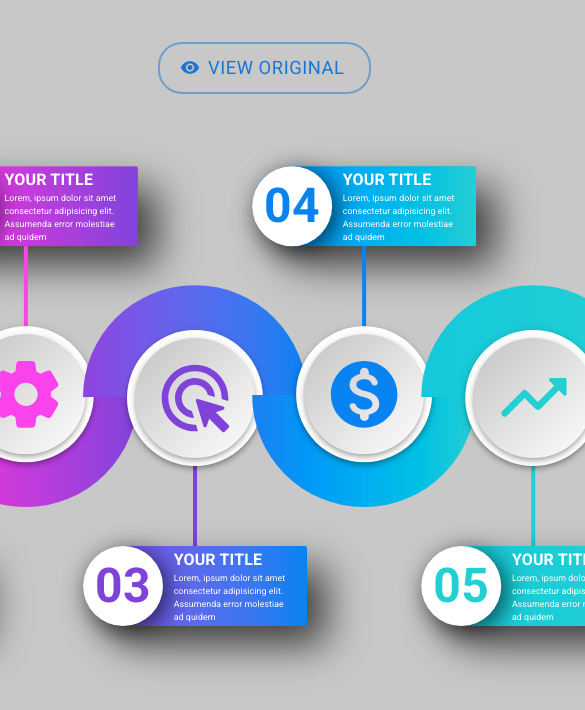
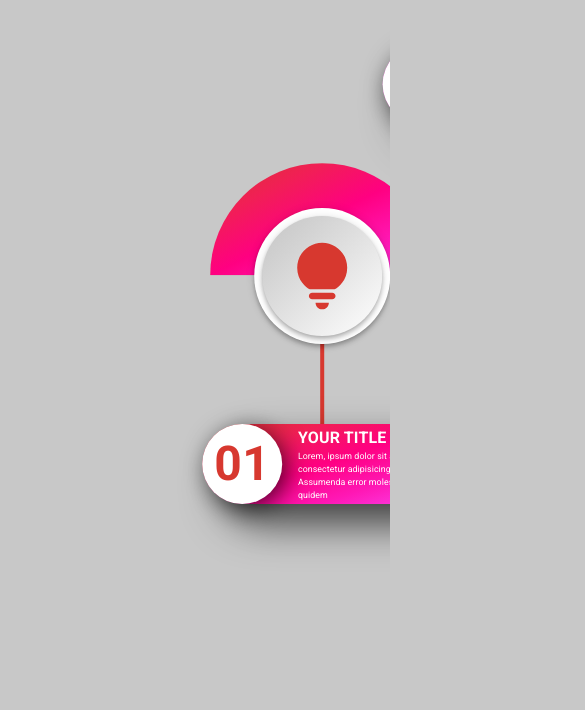
Before and after one commit to KOKUMUbooker/react-challenge, a React (Create React App) app: page / in a window 390 px wide. Shown: the top 710 px of the page, 585 px wide, since content can reach past the window. Built offline with nearby package versions, Linux system fonts and the light colour scheme.

Commit message:
Make the Screen width fixed to ensure mobile devices still view the same UI but will need to scroll horizontally

```diff
--- a/src/app.tsx
+++ b/src/app.tsx
@@ -1,22 +1,38 @@
-import { useState } from 'react';
-import { Box, Button } from '@mui/material';
-import VisibilityRoundedIcon from '@mui/icons-material/VisibilityRounded';
-import { DarkBlueEntity, LightBlueEntity, PinkEntity } from './entities';
-import { PurpleEntity, RedEntity } from './entities';
-import { ImageDialogue } from './components';
+import { useState } from "react";
+import { Box, Button } from "@mui/material";
+import VisibilityRoundedIcon from "@mui/icons-material/VisibilityRounded";
+import {
+  DarkBlueEntity,
+  LightBlueEntity,
+  PinkEntity,
+  PurpleEntity,
+  RedEntity,
+} from "./entities";
+import { ImageDialogue } from "./components";
 
 function App() {
   const [showModal, setShowModal] = useState(false);
 
   return (
     <>
+      {/* Parent container with fixed width & horizontal scroll */}
       <Box
-        style={{
-          height: '100vh',
-          display: 'flex',
-          justifyContent: 'center',
-          margin: 0,
-          alignItems: 'center',
+        sx={{
+          width: "100vw",
+          height: "100vh",
+          overflowX: "auto", // horizontal scrolling
+        }}
+      >
+        {/* Inner container with fixed width */}
+        <Box
+          sx={{
+            width: "1366px", // <-- Fixed width added to maintain UI width to ensure mobile devices still get to view the same item but with horizontal scroll
+            minHeight: "600px",
+            display: "flex",
+            justifyContent: "center",
+            alignItems: "center",
+            margin: "0 auto",
+            position: "relative",
           }}
         >
           <Button
@@ -24,25 +40,29 @@ function App() {
             startIcon={<VisibilityRoundedIcon />}
             onClick={() => setShowModal(true)}
             sx={{
-            position: 'absolute',
-            borderWidth: '0.15rem',
-            top: '5%',
-            right: '5%',
-            borderRadius: '1.5rem',
-            paddingY: '.5rem',
-            paddingX: '1.5rem',
+              position: "absolute",
+              borderWidth: "0.15rem",
+              top: "5%",
+              right: "5%",
+              borderRadius: "1.5rem",
+              paddingY: ".5rem",
+              paddingX: "1.5rem",
               fontWeight: 400,
-            fontSize: '1.15rem',
+              fontSize: "1.15rem",
             }}
           >
             View original
           </Button>
-        <RedEntity styles={{ translate: '49% 0' }} />
-        <PinkEntity styles={{ translate: '24.5%  -12.65%' }} />
+
+          {/* Entities */}
+          <RedEntity styles={{ translate: "49% 0" }} />
+          <PinkEntity styles={{ translate: "24.5%  -12.65%" }} />
           <PurpleEntity />
-        <DarkBlueEntity styles={{ translate: '-24.5% -12.65%' }} />
-        <LightBlueEntity styles={{ translate: '-49% 0' }} />
+          <DarkBlueEntity styles={{ translate: "-24.5% -12.65%" }} />
+          <LightBlueEntity styles={{ translate: "-49% 0" }} />
         </Box>
+      </Box>
+
       <ImageDialogue
         showModal={showModal}
         onClose={() => setShowModal(false)}
```
Lines whose indentation alone changed are shown as unchanged.
